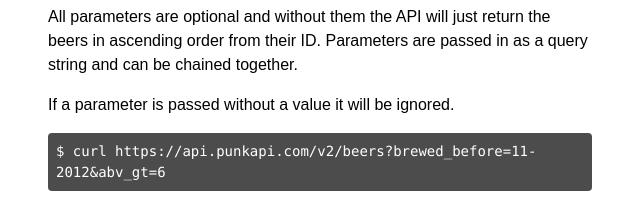
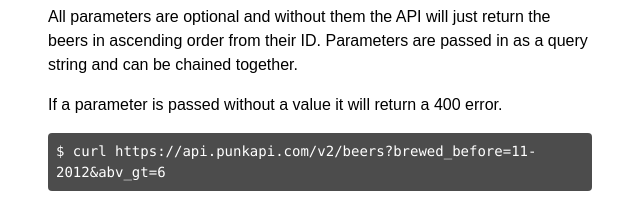
Before and after one commit to sammdec/punkapi-site, a website: page views/docsV2.html in a window 1280 px wide. Shown: the part 1110-1317 px from the top of the page, 320-960 px from the left. Drawn offline with nearby package versions, Linux system fonts and the light colour scheme; files that its build step writes are made by us from their sources.

Commit message:
Update docs

```diff
--- a/views/docsV2.html
+++ b/views/docsV2.html
@@ -107,7 +107,7 @@
     <h2 class="code f3 mb2 mt0">Parameters</h2>
     <p class="mt0">All parameters are optional and without them the API will just return the beers in ascending order from their ID. Parameters are passed in as a query string and can be chained together.</p>
 
-    <p>If a parameter is passed without a value it will be ignored.</p>
+    <p>If a parameter is passed without a value it will return a 400 error.</p>
     <code class="code f6 pa2 db bg-black-70 white br2 ww-break ww-normal-ns">
       $ curl https://api.punkapi.com/v2/beers?brewed_before=11-2012&abv_gt=6
     </code>
```
